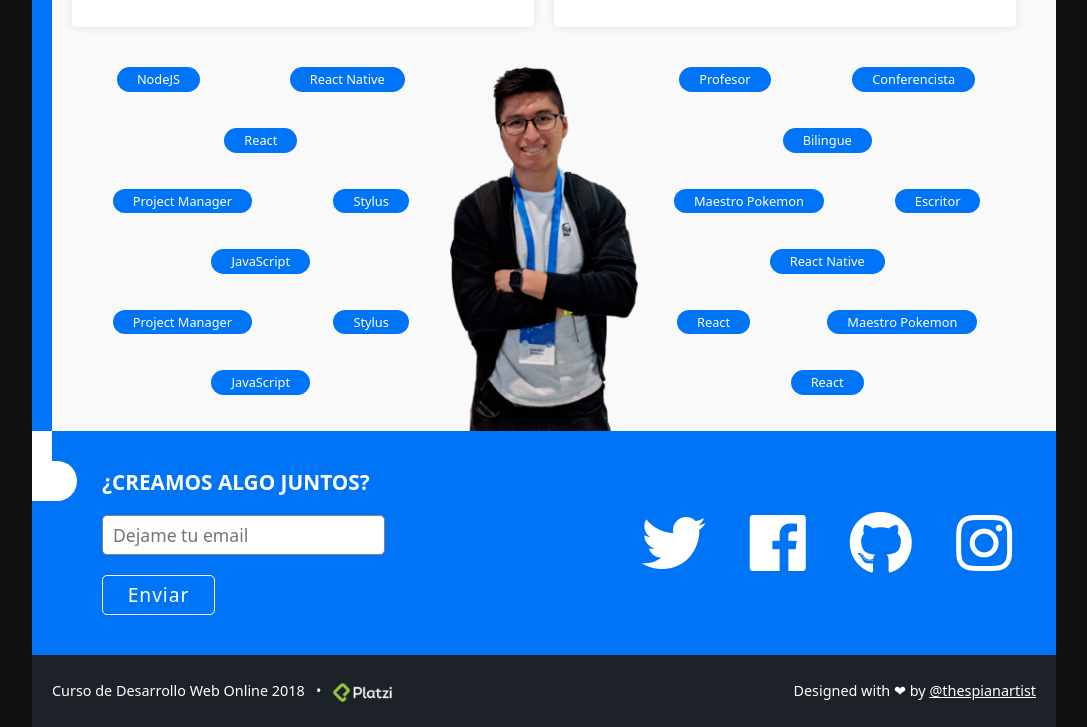
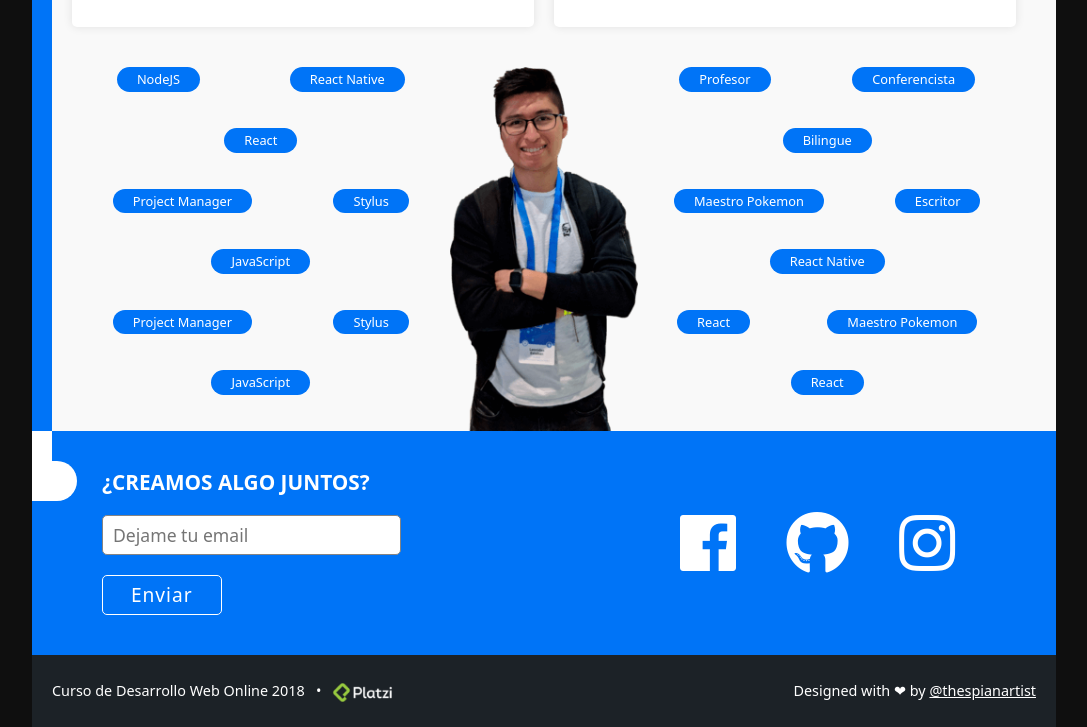
Before and after one commit to ramf99dev/personalpagemolina, a plain HTML site: page index.html in a window 1280 px wide. Shown: the part 1440-2167 px from the top of the page, without its empty margins (96-1183 px from the left). Drawn offline with Linux system fonts and the light colour scheme.

Commit message:
Update index.html
Actualizacion de redes

```diff
--- a/index.html
+++ b/index.html
@@ -161,10 +161,10 @@
 				<button class="formulario-boton">Enviar</button>
 			</form>
 			<div class="contactos-redes">
-				<a href="https://twitter.com/leonidasesteban" target="_blank"><i class="icono fab fa-twitter"></i></a>
-				<a href="https://www.facebook.com/LeonidasEsteban" target="_blank"><i class="icono fab fa-facebook"></i></a>
-				<a href="https://github.com/LeonidasEsteban" target="_blank"><i class="icono fab fa-github"></i></a>
-				<a href="https://www.instagram.com/leonidasesteban/" target="_blank"><i class="icono fab fa-instagram"></i></a>
+
+				<a href="https://www.facebook.com/randymolinaf" target="_blank"><i class="icono fab fa-facebook"></i></a>
+				<a href="https://github.com/ramf99dev" target="_blank"><i class="icono fab fa-github"></i></a>
+				<a href="https://www.instagram.com/ramf99/" target="_blank"><i class="icono fab fa-instagram"></i></a>
 			</div>
 		</div>
 	</section>
```
